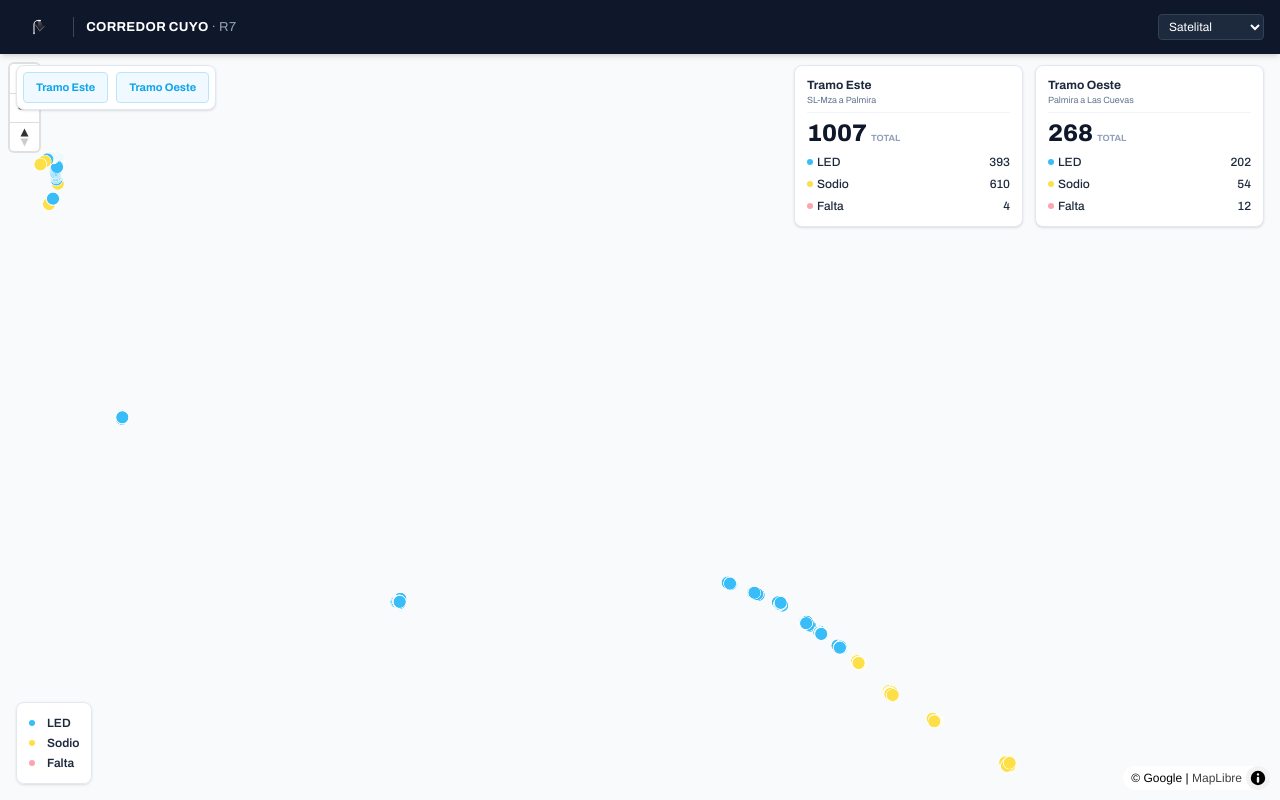
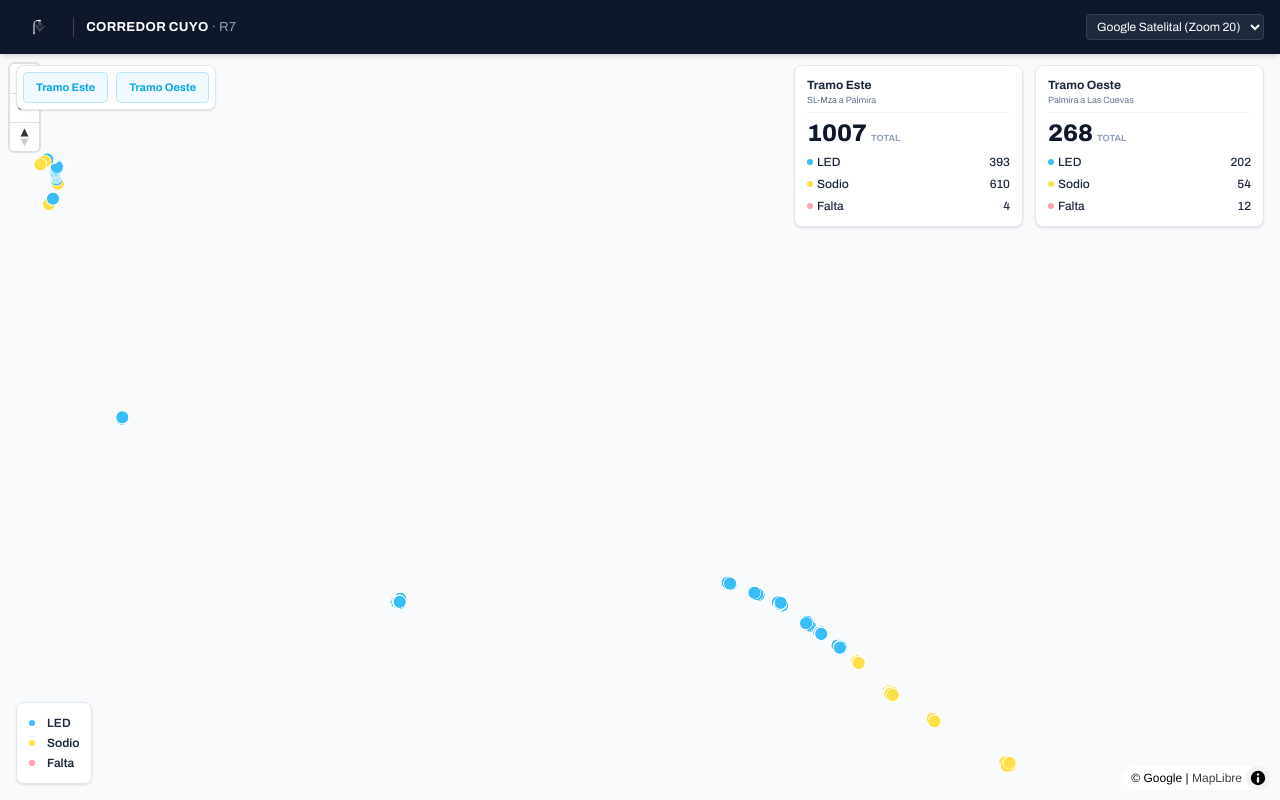
Before and after one commit to luxleasing/corredor_cuyo, a plain HTML site: page index.html in a window 1280 px wide. Drawn offline with nearby package versions, Linux system fonts and the light colour scheme; no server answers.

Commit message:
Update index.html

```diff
--- a/index.html
+++ b/index.html
@@ -33,8 +33,8 @@
     <div class="flex items-center gap-4 text-xs shrink-0 ml-2">
       <!-- SELECTOR DE MAPA BASE -->
       <select id="map-style-select" class="bg-slate-800 text-white border border-slate-700 rounded px-1.5 py-1 outline-none text-[10px] sm:text-xs cursor-pointer">
-        <option value="satellite">Satelital</option>
-        <option value="google">Google Maps</option>
+        <option value="google">Google Satelital (Zoom 20)</option>
+        <option value="satellite">Esri Satelital (Zoom 19)</option>
         <option value="light">Claro</option>
         <option value="dark">Oscuro</option>
       </select>
```
